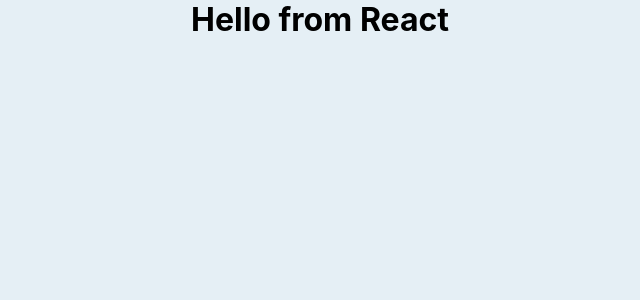
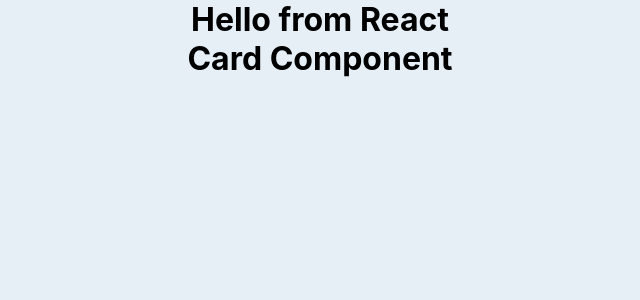
Before and after one commit to ManudeQuevedo/fem-single-price-grid-component, a React (Create React App) app: page / in a window 1280 px wide. Shown: the top 300 px of the page, without its empty margins (320-960 px from the left). Built offline with nearby package versions, Linux system fonts and the light colour scheme.

Commit message:
Iported the newest component created

```diff
--- a/src/App.js
+++ b/src/App.js
@@ -1,9 +1,11 @@
+import CardComponent from './Components/CardComponent';
 import './App.css';
 
 function App() {
 	return (
 		<div className='App'>
 			<h1>Hello from React</h1>
+			<CardComponent />
 		</div>
 	);
 }
```
